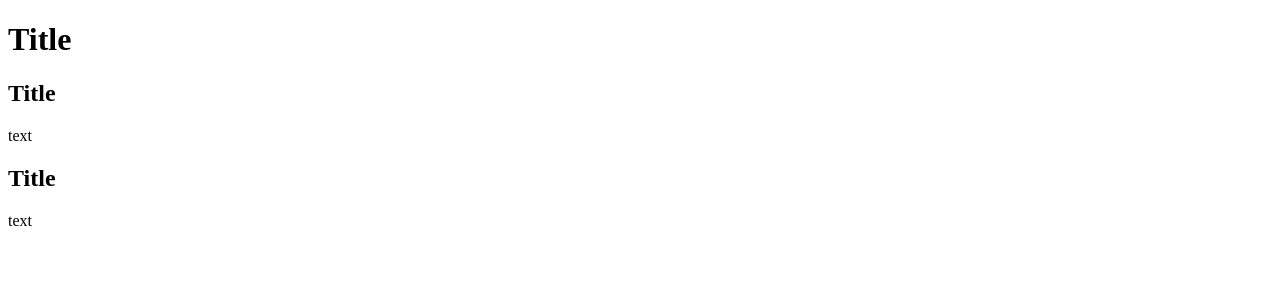
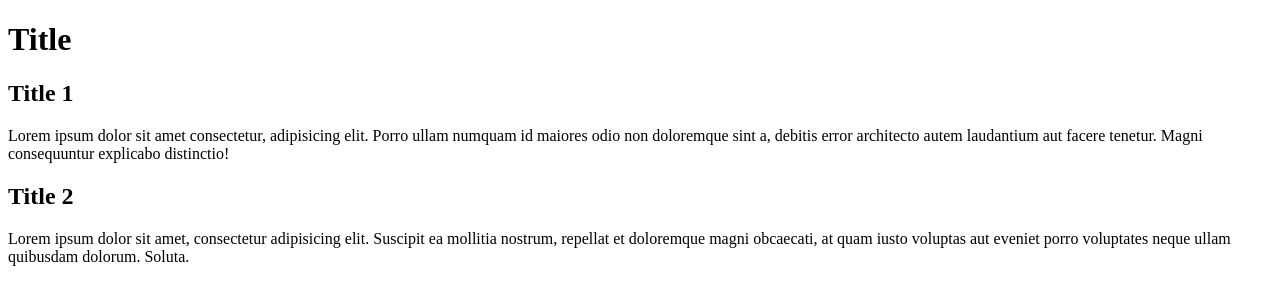
Before and after one commit to luca087/website-project-1, a plain HTML site: page index.html in a window 1280 px wide. Drawn offline with Linux system fonts and the light colour scheme.

Commit message:
add content to index

```diff
--- a/index.html
+++ b/index.html
@@ -12,10 +12,10 @@
     </header>
     <main>
         <div>
-            <h2>Title</h2>
-            <p>text</p>
-            <h2>Title</h2>
-            <p>text</p>
+            <h2>Title 1</h2>
+            <p>Lorem ipsum dolor sit amet consectetur, adipisicing elit. Porro ullam numquam id maiores odio non doloremque sint a, debitis error architecto autem laudantium aut facere tenetur. Magni consequuntur explicabo distinctio!</p>
+            <h2>Title 2</h2>
+            <p>Lorem ipsum dolor sit amet, consectetur adipisicing elit. Suscipit ea mollitia nostrum, repellat et doloremque magni obcaecati, at quam iusto voluptas aut eveniet porro voluptates neque ullam quibusdam dolorum. Soluta.</p>
         </div>
     </main>
 </body>
```
